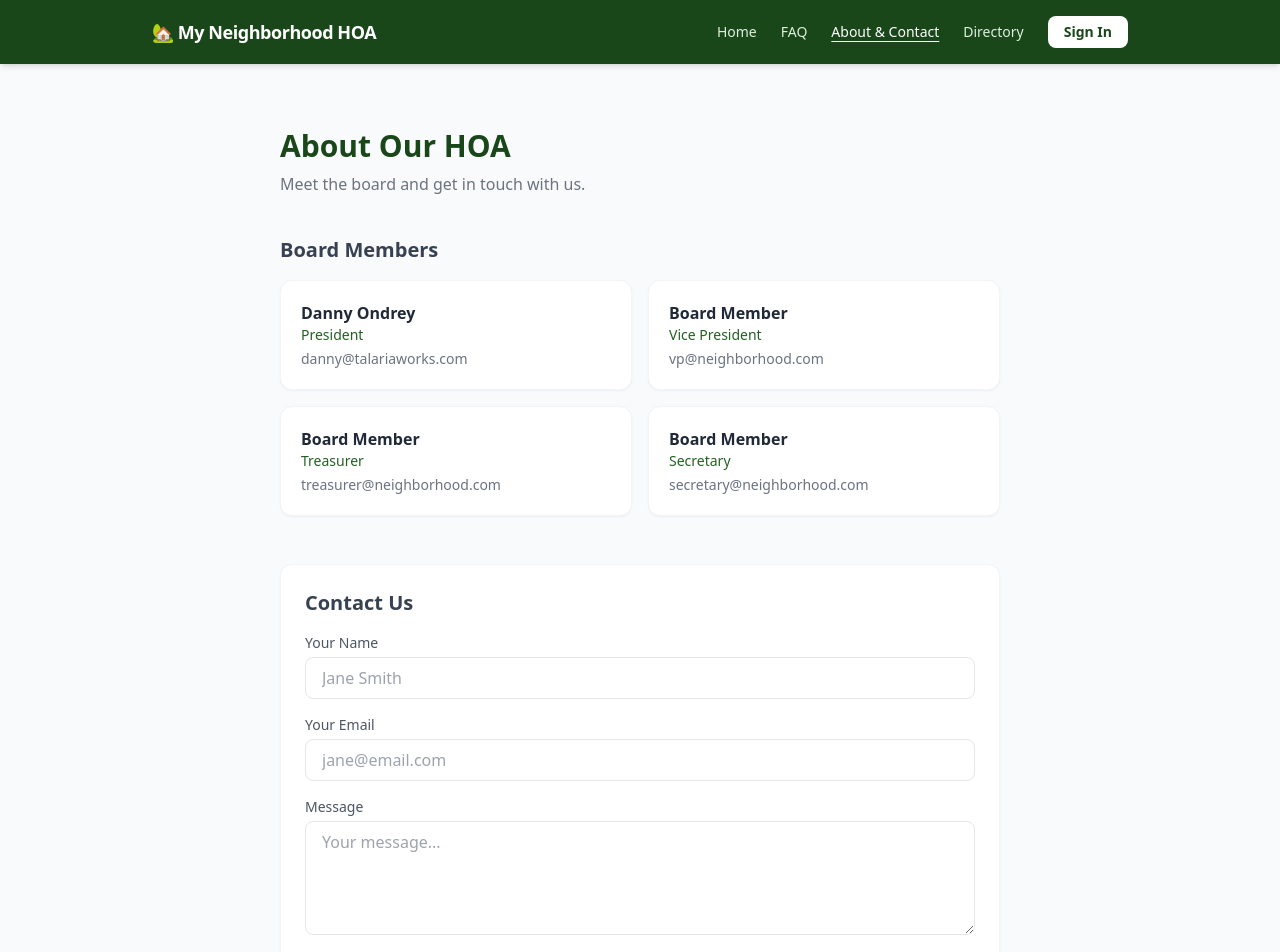
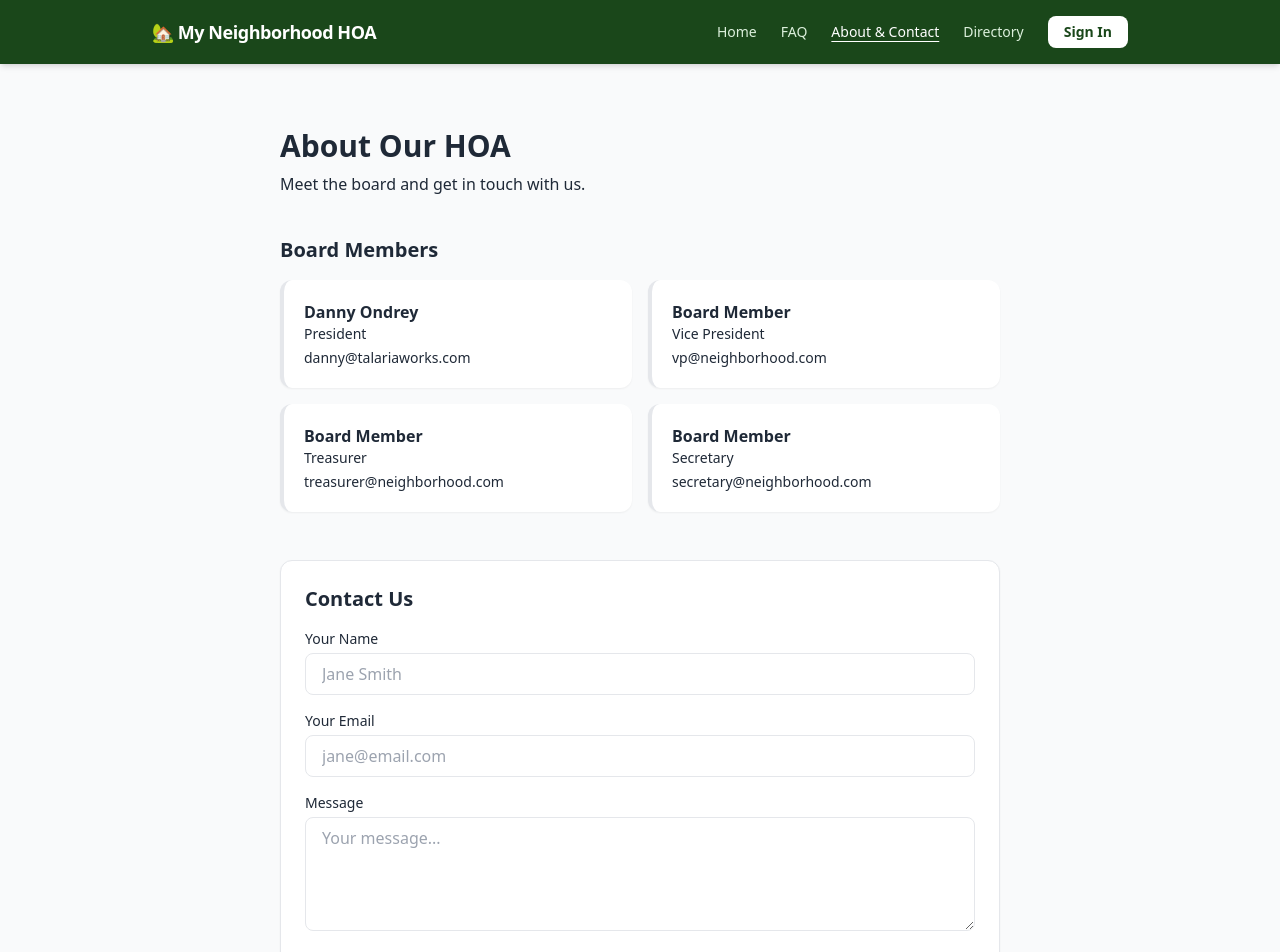
Before and after one commit to DANNEX87/hoa-website, a Next.js app: page /about in a window 1280 px wide. Shown: the top 952 px of the page. Built offline with nearby package versions, Linux system fonts and the light colour scheme; no server answers.

Commit message:
Update page.tsx

```diff
--- a/app/about/page.tsx
+++ b/app/about/page.tsx
@@ -1,38 +1,40 @@
+export const dynamic = 'force-dynamic'
+
 export default function AboutPage() {
   return (
     <div className="max-w-3xl mx-auto py-16 px-6">
-      <h1 className="text-3xl font-bold text-brand-700 mb-2">About Our HOA</h1>
-      <p className="text-gray-500 mb-10">Meet the board and get in touch with us.</p>
+      <h1 className="text-3xl font-bold text-forest-700 mb-2">About Our HOA</h1>
+      <p className="text-timber-500 mb-10">Meet the board and get in touch with us.</p>
 
       <section className="mb-12">
-        <h2 className="text-xl font-semibold text-gray-700 mb-4">Board Members</h2>
+        <h2 className="text-xl font-semibold text-forest-700 mb-4">Board Members</h2>
         <div className="grid grid-cols-1 sm:grid-cols-2 gap-4">
           {board.map((member, i) => (
-            <div key={i} className="bg-white rounded-xl border border-gray-100 shadow-sm p-5">
-              <p className="font-semibold text-gray-800">{member.name}</p>
-              <p className="text-sm text-brand-600">{member.role}</p>
-              <p className="text-sm text-gray-500 mt-1">{member.email}</p>
+            <div key={i} className="bg-white rounded-xl border-l-4 border-timber-500 shadow-sm p-5">
+              <p className="font-semibold text-forest-800">{member.name}</p>
+              <p className="text-sm text-timber-600 font-medium">{member.role}</p>
+              <p className="text-sm text-timber-400 mt-1">{member.email}</p>
             </div>
           ))}
         </div>
       </section>
 
-      <section className="bg-white rounded-xl border border-gray-100 shadow-sm p-6">
-        <h2 className="text-xl font-semibold text-gray-700 mb-4">Contact Us</h2>
-        <form className="space-y-4" onSubmit={(e) => e.preventDefault()}>
+      <section className="bg-white rounded-xl border border-forest-100 shadow-sm p-6">
+        <h2 className="text-xl font-semibold text-forest-700 mb-4">Contact Us</h2>
+        <form className="space-y-4" action="mailto:danny@talariaworks.com" method="GET">
           <div>
-            <label className="block text-sm font-medium text-gray-600 mb-1">Your Name</label>
-            <input type="text" className="w-full border border-gray-200 rounded-lg px-4 py-2 focus:outline-none focus:ring-2 focus:ring-brand-500" placeholder="Jane Smith" />
+            <label className="block text-sm font-medium text-timber-600 mb-1">Your Name</label>
+            <input type="text" name="name" className="w-full border border-forest-200 rounded-lg px-4 py-2 focus:outline-none focus:ring-2 focus:ring-timber-400 bg-timber-50" placeholder="Jane Smith" />
           </div>
           <div>
-            <label className="block text-sm font-medium text-gray-600 mb-1">Your Email</label>
-            <input type="email" className="w-full border border-gray-200 rounded-lg px-4 py-2 focus:outline-none focus:ring-2 focus:ring-brand-500" placeholder="jane@email.com" />
+            <label className="block text-sm font-medium text-timber-600 mb-1">Your Email</label>
+            <input type="email" name="email" className="w-full border border-forest-200 rounded-lg px-4 py-2 focus:outline-none focus:ring-2 focus:ring-timber-400 bg-timber-50" placeholder="jane@email.com" />
           </div>
           <div>
-            <label className="block text-sm font-medium text-gray-600 mb-1">Message</label>
-            <textarea rows={4} className="w-full border border-gray-200 rounded-lg px-4 py-2 focus:outline-none focus:ring-2 focus:ring-brand-500" placeholder="Your message..." />
+            <label className="block text-sm font-medium text-timber-600 mb-1">Message</label>
+            <textarea rows={4} name="body" className="w-full border border-forest-200 rounded-lg px-4 py-2 focus:outline-none focus:ring-2 focus:ring-timber-400 bg-timber-50" placeholder="Your message..." />
           </div>
-          <button type="submit" className="bg-brand-600 text-white px-6 py-2 rounded-lg hover:bg-brand-700 transition font-medium">
+          <button type="submit" className="bg-timber-600 text-white px-6 py-2 rounded-lg hover:bg-timber-500 transition font-medium">
             Send Message
           </button>
         </form>
```
